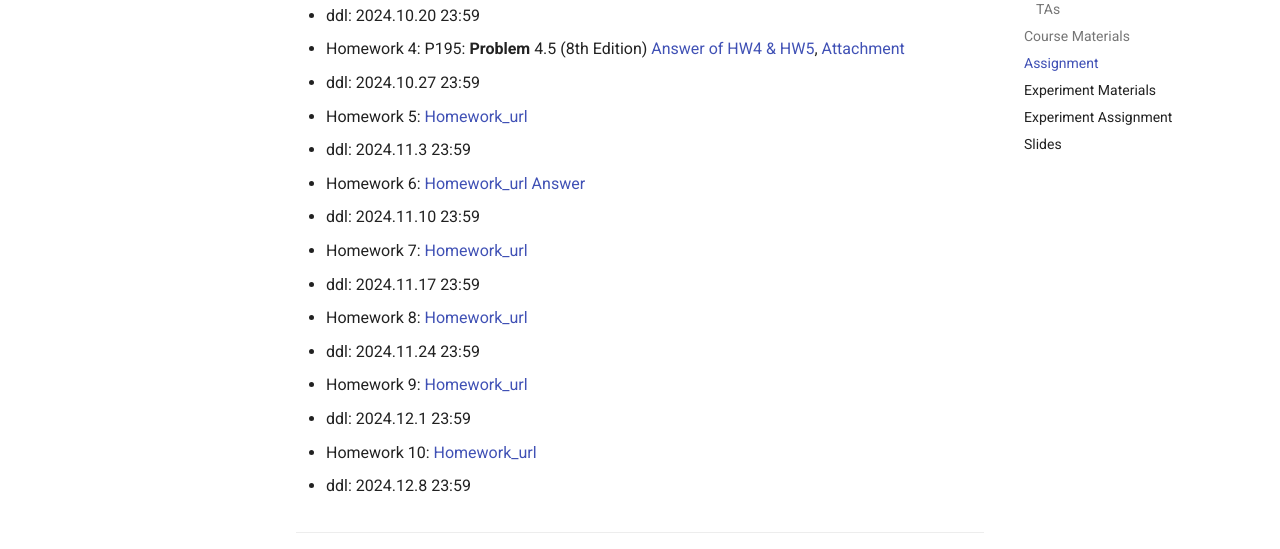
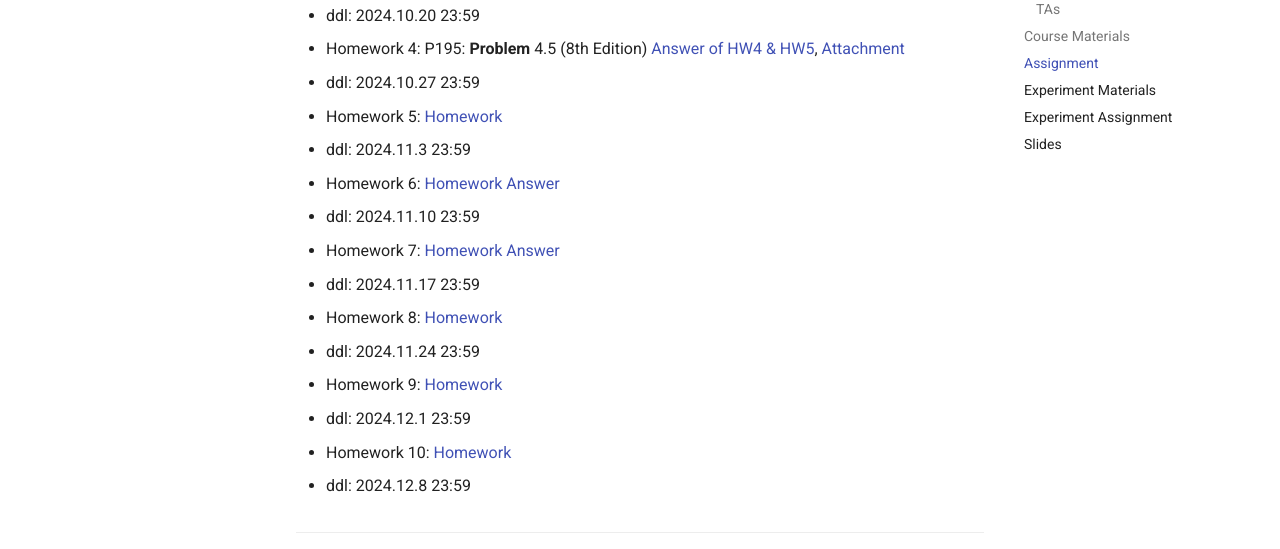
Before and after one commit to OS-2024/OS-2024.github.io, an MkDocs documentation site: the page built from docs/index.md, in a window 1280 px wide and 900 px high, scrolled down 1542 px. Shown: the part 153-702 px from the top of the window. Built offline with MkDocs 1.6.1 and Material for MkDocs 9.7.7, drawn with Linux system fonts in a browser that asks for light colours; comment, search, counter and statistics services are not loaded.

Commit message:
add answer7

```diff
--- a/docs/index.md
+++ b/docs/index.md
@@ -69,27 +69,27 @@ Additional notes on assignments:
 
   - ddl: 2024.10.27 23:59
 
-* Homework 5: [Homework_url](https://rec.ustc.edu.cn/share/51cfbfe0-9147-11ef-801c-d109a171345a)
+* Homework 5: [Homework](https://rec.ustc.edu.cn/share/51cfbfe0-9147-11ef-801c-d109a171345a)
 
   - ddl: 2024.11.3 23:59
 
-* Homework 6: [Homework_url](https://rec.ustc.edu.cn/share/840ddbf0-9a73-11ef-b9c1-4502d0c07bec) [Answer](https://rec.ustc.edu.cn/share/ebf70010-afb9-11ef-87d5-9123be28ad33)
+* Homework 6: [Homework](https://rec.ustc.edu.cn/share/840ddbf0-9a73-11ef-b9c1-4502d0c07bec) [Answer](https://rec.ustc.edu.cn/share/ebf70010-afb9-11ef-87d5-9123be28ad33)
 
   - ddl: 2024.11.10 23:59
 
-* Homework 7: [Homework_url](https://rec.ustc.edu.cn/share/3fefd500-9b40-11ef-83db-13c4a1ce3adb)
+* Homework 7: [Homework](https://rec.ustc.edu.cn/share/3fefd500-9b40-11ef-83db-13c4a1ce3adb) [Answer](https://rec.ustc.edu.cn/share/3a501680-b1fc-11ef-b514-e7558ff13677)
 
   - ddl: 2024.11.17 23:59
 
-* Homework 8: [Homework_url](https://rec.ustc.edu.cn/share/904daf80-a0fe-11ef-b8f1-8b2cc9a80871)
+* Homework 8: [Homework](https://rec.ustc.edu.cn/share/904daf80-a0fe-11ef-b8f1-8b2cc9a80871)
 
   - ddl: 2024.11.24 23:59
 
-* Homework 9: [Homework_url](https://rec.ustc.edu.cn/share/ff6663e0-a710-11ef-af6b-db302086429e)
+* Homework 9: [Homework](https://rec.ustc.edu.cn/share/ff6663e0-a710-11ef-af6b-db302086429e)
 
   - ddl: 2024.12.1 23:59
 
-* Homework 10: [Homework_url](https://rec.ustc.edu.cn/share/d1032c30-b074-11ef-9320-b7af0d1d387d)
+* Homework 10: [Homework](https://rec.ustc.edu.cn/share/d1032c30-b074-11ef-9320-b7af0d1d387d)
 
   - ddl: 2024.12.8 23:59
 ***
```
